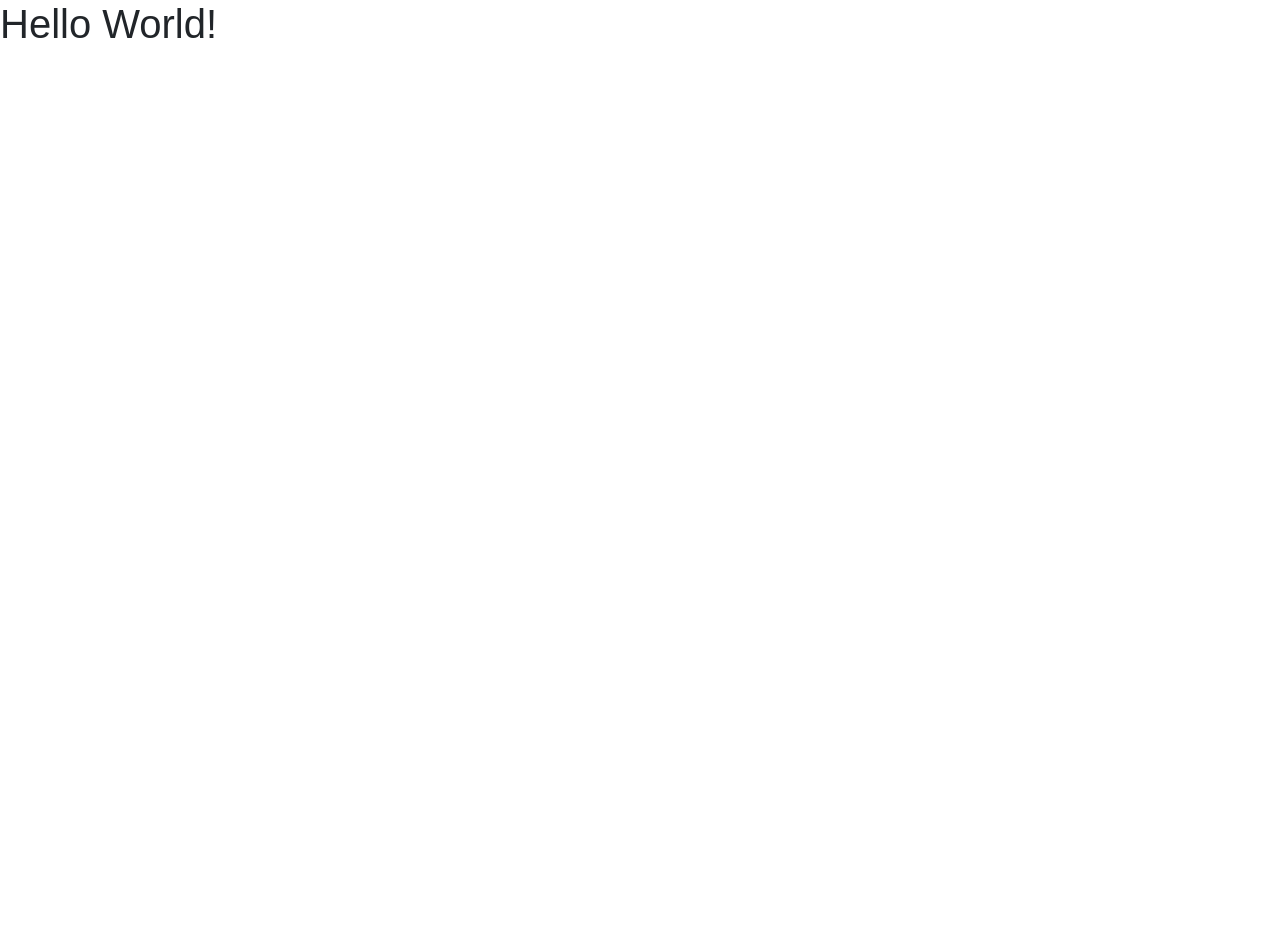
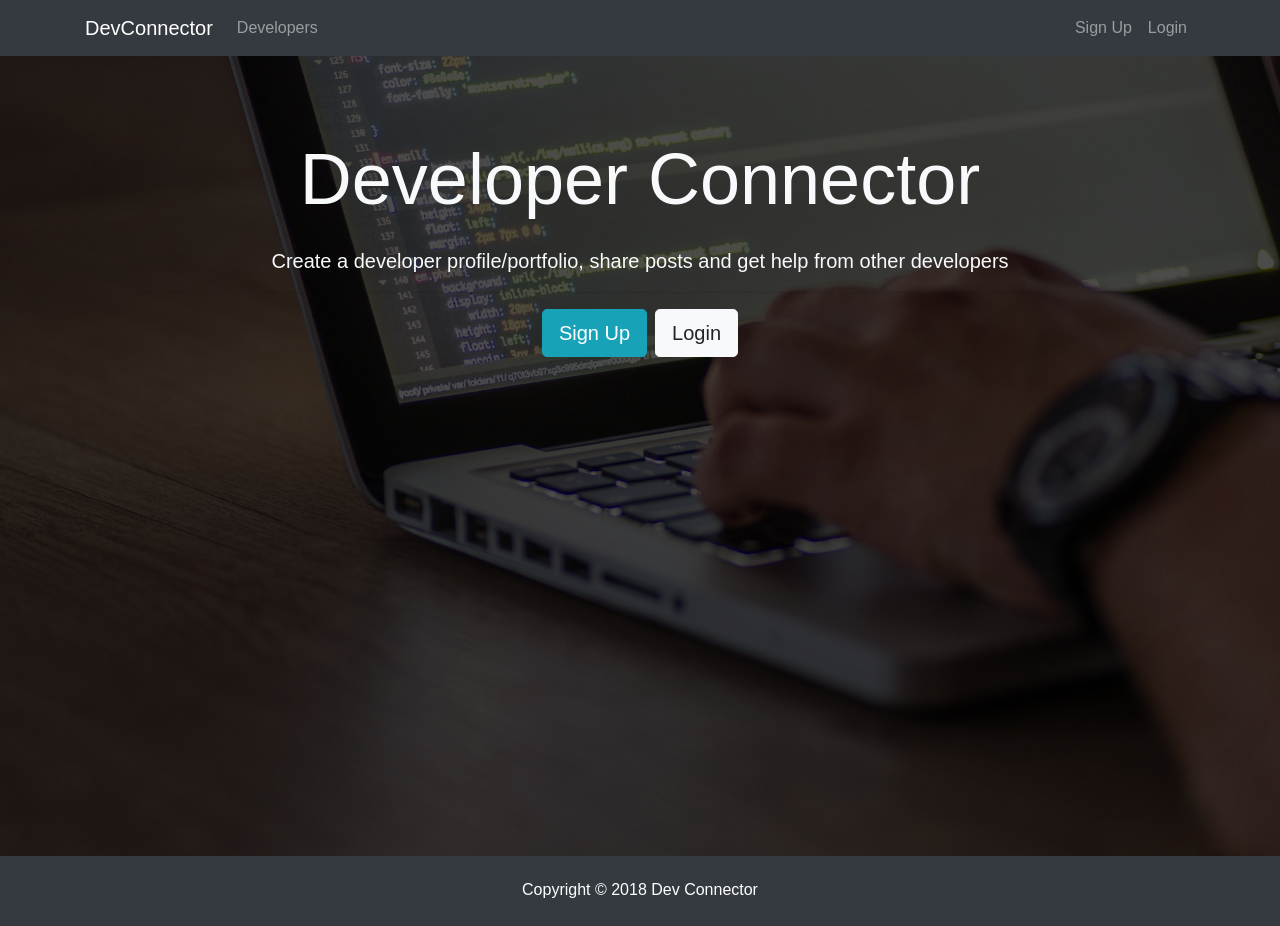
Before and after one commit to DennisOnder/mern-social-network, a React (Create React App) app in the folder client/: page / in a window 1280 px wide. Before the commit the page ends 800 px from the top, so only its background shows below. Built offline with nearby package versions, Linux system fonts and the light colour scheme.

Commit message:
Commit: Added Basic HTML Structure

```diff
--- a/client/src/App.js
+++ b/client/src/App.js
@@ -1,11 +1,16 @@
 import React, { Component } from 'react';
 import './App.css';
+import Navbar from './components/layout/Navbar';
+import Footer from './components/layout/Footer';
+import Landing from './components/layout/Landing';
 
 class App extends Component {
   render() {
     return (
       <div className="App">
-        <h1>Hello World!</h1>
+        <Navbar />
+        <Landing />
+        <Footer />
       </div>
     );
   }
--- /dev/null
+++ b/client/src/components/layout/Footer.js
@@ -0,0 +1,11 @@
+import React from 'react'
+
+export default () => {
+  return (
+    <div>
+      <footer className="bg-dark text-white mt-5 p-4 text-center">
+        Copyright &copy; {new Date().getFullYear()} Dev Connector
+      </footer>
+    </div>
+  )
+}
--- /dev/null
+++ b/client/src/components/layout/Landing.js
@@ -0,0 +1,26 @@
+import React, { Component } from 'react'
+
+class Landing extends Component {
+  render() {
+    return (
+      <div className="landing">
+      <div className="dark-overlay landing-inner text-light">
+        <div className="container">
+          <div className="row">
+            <div className="col-md-12 text-center">
+              <h1 className="display-3 mb-4">Developer Connector
+              </h1>
+              <p className="lead"> Create a developer profile/portfolio, share posts and get help from other developers</p>
+              <hr />
+              <a href="register.html" className="btn btn-lg btn-info mr-2">Sign Up</a>
+              <a href="login.html" className="btn btn-lg btn-light">Login</a>
+            </div>
+          </div>
+        </div>
+      </div>
+    </div>
+    )
+  }
+}
+
+export default Landing;
--- /dev/null
+++ b/client/src/components/layout/Navbar.js
@@ -0,0 +1,36 @@
+import React, { Component } from 'react'
+
+class Navbar extends Component {
+  render() {
+    return (
+      <nav className="navbar navbar-expand-sm navbar-dark bg-dark mb-4">
+        <div className="container">
+          <a className="navbar-brand" href="landing.html">DevConnector</a>
+          <button className="navbar-toggler" type="button" data-toggle="collapse" data-target="#mobile-nav">
+            <span className="navbar-toggler-icon"></span>
+          </button>
+
+          <div className="collapse navbar-collapse" id="mobile-nav">
+            <ul className="navbar-nav mr-auto">
+              <li className="nav-item">
+                <a className="nav-link" href="profiles.html"> Developers
+                </a>
+              </li>
+            </ul>
+
+            <ul className="navbar-nav ml-auto">
+              <li className="nav-item">
+                <a className="nav-link" href="register.html">Sign Up</a>
+              </li>
+              <li className="nav-item">
+                <a className="nav-link" href="login.html">Login</a>
+              </li>
+            </ul>
+          </div>
+        </div>
+      </nav>
+    )
+  }
+}
+
+export default Navbar;
```
